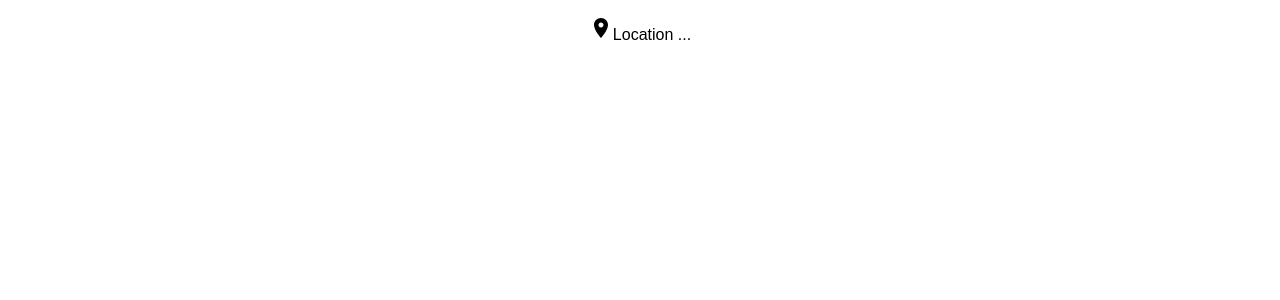
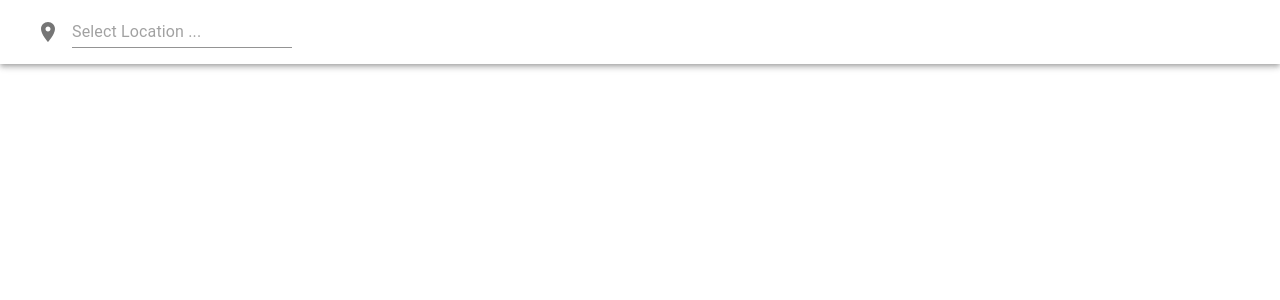
Before and after one commit to KeaCluster/home-page, a React (Create React App) app: page / in a window 1280 px wide. Shown: the top 300 px of the page. Built offline with nearby package versions, Linux system fonts and the light colour scheme; a web font is replaced by a local one.

Commit message:
navbar update

```diff
--- a/src/App.js
+++ b/src/App.js
@@ -1,13 +1,11 @@
 import "./App.css";
-import { NavBar } from "./components/NavBar/Navbar";
+import { NavBar } from "./components/NavBar";
 
 function App() {
   return (
-    <>
-      <div className="App">
-        <NavBar />
-      </div>
-    </>
+    <div className="App">
+      <NavBar></NavBar>
+    </div>
   );
 }
 
--- /dev/null
+++ b/src/components/NavBar.css
@@ -0,0 +1,5 @@
+.MuiAppBar-root {
+  position: "fixed";
+  background-color: #fff;
+  color: black;
+}
--- /dev/null
+++ b/src/components/NavBar.js
@@ -0,0 +1,37 @@
+import React from "react";
+import { makeStyles } from "@material-ui/core/styles";
+import { AppBar, Toolbar, Input, IconButton } from "@material-ui/core";
+import { LocationOn } from "@material-ui/icons";
+import "./NavBar.css";
+
+// declare styles
+const useStyles = makeStyles((theme) => ({
+  root: {
+    position: "static",
+    backgroundColor: "#ffff",
+    color: "black",
+  },
+}));
+
+const NavBar = () => {
+  //Use styles function
+  const classes = useStyles();
+
+  //Alert for the location
+  const makeAlert = () => {
+    alert("Selected location");
+  };
+
+  return (
+    <AppBar className={classes.root}>
+      <Toolbar>
+        <IconButton>
+          <LocationOn />
+        </IconButton>
+        <Input placeholder="Select Location ..." onClick={makeAlert}></Input>
+      </Toolbar>
+    </AppBar>
+  );
+};
+
+export { NavBar };
--- a/src/components/NavBar/Navbar.js
+++ /dev/null
@@ -1,17 +0,0 @@
-import React from "react";
-import { LocationOn } from "@material-ui/icons";
-
-const NavBar = () => {
-  return (
-    <>
-      <div>
-        <p>
-          <LocationOn />
-          Location ...
-        </p>
-      </div>
-    </>
-  );
-};
-
-export { NavBar };
```
Also changed, not shown: src/components/NavBar/Navbar.css (deleted).
